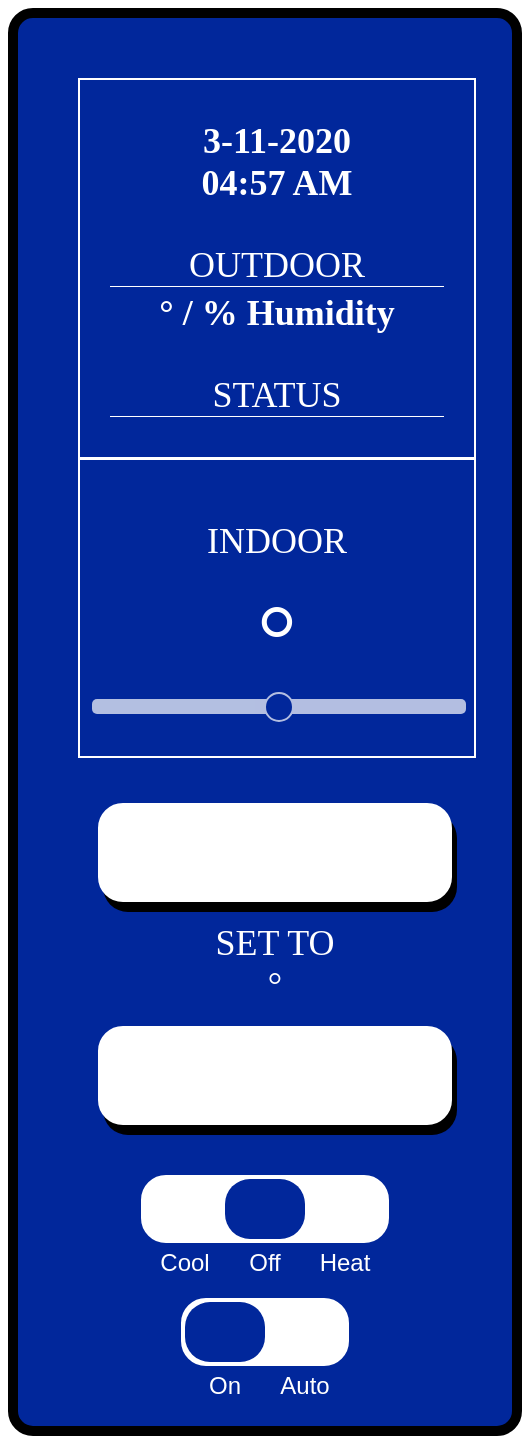
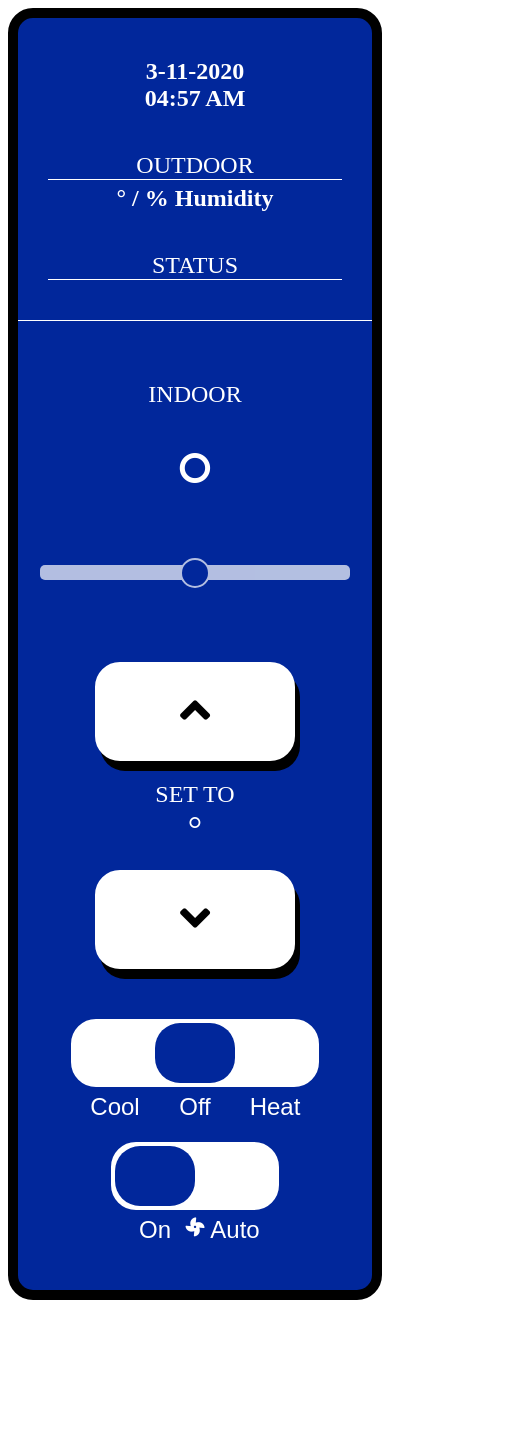
Before and after one commit to jonjon81/Thermostat-App, a React (Create React App) app: page / in a window 390 px wide. Shown: the whole page, 522 px wide, since content can reach past the window. After the commit the page ends 1308 px from the top, so only its background shows below. Built offline with nearby package versions, Linux system fonts and the light colour scheme; no server answers.

Commit message:
Fixed for deployment

```diff
--- a/public/index.html
+++ b/public/index.html
@@ -4,13 +4,18 @@
     <meta charset="utf-8" />
     <meta
       name="viewport"
-      content="width=device-width, initial-scale=1, shrink-to-fit=yes"
+      content="width=device-width,initial-scale=1,maximum-scale=1"
     />
+
     <meta name="theme-color" content="#000000" />
     <!--
       manifest.json provides metadata used when your web app is added to the
       homescreen on Android. See https://developers.google.com/web/fundamentals/engage-and-retain/web-app-manifest/
     -->
+    <link
+      rel="stylesheet"
+      href="https://cdnjs.cloudflare.com/ajax/libs/font-awesome/5.12.1/css/all.min.css"
+    />
     <link rel="manifest" href="%PUBLIC_URL%/manifest.json" />
     <link rel="shortcut icon" href="%PUBLIC_URL%/favicon.ico" />
 
--- a/src/App.js
+++ b/src/App.js
@@ -412,6 +412,7 @@ class App extends Component {
           <li className="inside-temp">
             <h2 className="section-header">Indoor</h2>
             <span>{this.state.averageIndoorTempRounded}&#176;</span>
+            <div className="slider-container">
               <input
                 className="slider"
                 id="typeinp"
@@ -422,13 +423,14 @@ class App extends Component {
                 onChange={this.handleTemperatureChange}
                 step="1"
               />
+            </div>
           </li>
           <li className="set-temp-box">
             <button
               value={this.state.desiredTemperature}
               onClick={() => this.handleTemperatureIncrement("increase")}
             >
-              <span className="fas fa-angle-up" />
+              <span className="fa fa-angle-up" />
             </button>
             <span className="set-to"> Set to </span>
             <span className="set-to-temp">
@@ -438,7 +440,7 @@ class App extends Component {
               value={this.state.desiredTemperature}
               onClick={() => this.handleTemperatureIncrement("down")}
             >
-              <span className="fas fa-angle-down" />
+              <span className="fa fa-angle-down" />
             </button>
           </li>
         </ul>
@@ -465,7 +467,7 @@ class App extends Component {
 
           <div className="auto-container">
             <div className="active-auto-mode" />
-            <i className="fas fa-fan" />
+            <i className="fa fa-fan" />
             <button
               className="first-button"
               onClick={() => this.handleThermostatModeFanOn()}
--- a/src/styles.css
+++ b/src/styles.css
@@ -278,7 +278,7 @@ button.last-button {
   border: 3px solid #fff;
 }
 
-i.fas.fa-fan {
+.fa-fan {
   position: absolute;
   font-size: 19px;
   bottom: -30px;
@@ -352,7 +352,7 @@ i.fas.fa-fan {
 
 @media only screen and (max-width: 800px) {
   .thermostatContainer {
-    width: 100%;
+    width: auto;
   }
 }
 
@@ -364,8 +364,21 @@ i.fas.fa-fan {
     flex-direction: column;
   }
 
+  .thermostatContainer {
+    padding: 0;
+    padding-bottom: 80px;
+  }
   li.set-temp-box button {
     border-radius: 25px;
+  }
+
+  li.outside-temp {
+    border: none;
+  }
+
+  li.inside-temp {
+    border: none;
+    border-top: 1px solid #fff;
   }
 
   .controls-container {
@@ -384,21 +397,12 @@ i.fas.fa-fan {
     align-items: center;
   }
 
-  li.inside-temp {
-    border: 2px solid;
-    border-top: 1px solid;
-  }
-
   .thermostat-container {
     margin-bottom: 25px;
   }
 
   span.set-to-temp {
     margin-bottom: 10px;
-  }
-
-  .desiredTemperature h2 {
-    font-size: 36px;
   }
 
   .auto-container {
@@ -416,15 +420,25 @@ i.fas.fa-fan {
   li.outside-temp,
   li.inside-temp,
   li.set-temp-box {
-    width: 100%;
+    width: auto;
+  }
+
+  li.set-temp-box {
+    align-items: center;
+    margin-top: 0;
+  }
+
+  .slider-container {
+    display: flex;
+    padding: 20px 10px;
   }
 
   li.inside-temp {
     padding: 40px 10px;
   }
 
-  li.set-temp-box {
-    font-size: 36px;
+  li.set-temp-box button {
+    width: 200px;
   }
 
   .thermostat-container button span,
```
Lines whose indentation alone changed are shown as unchanged.
